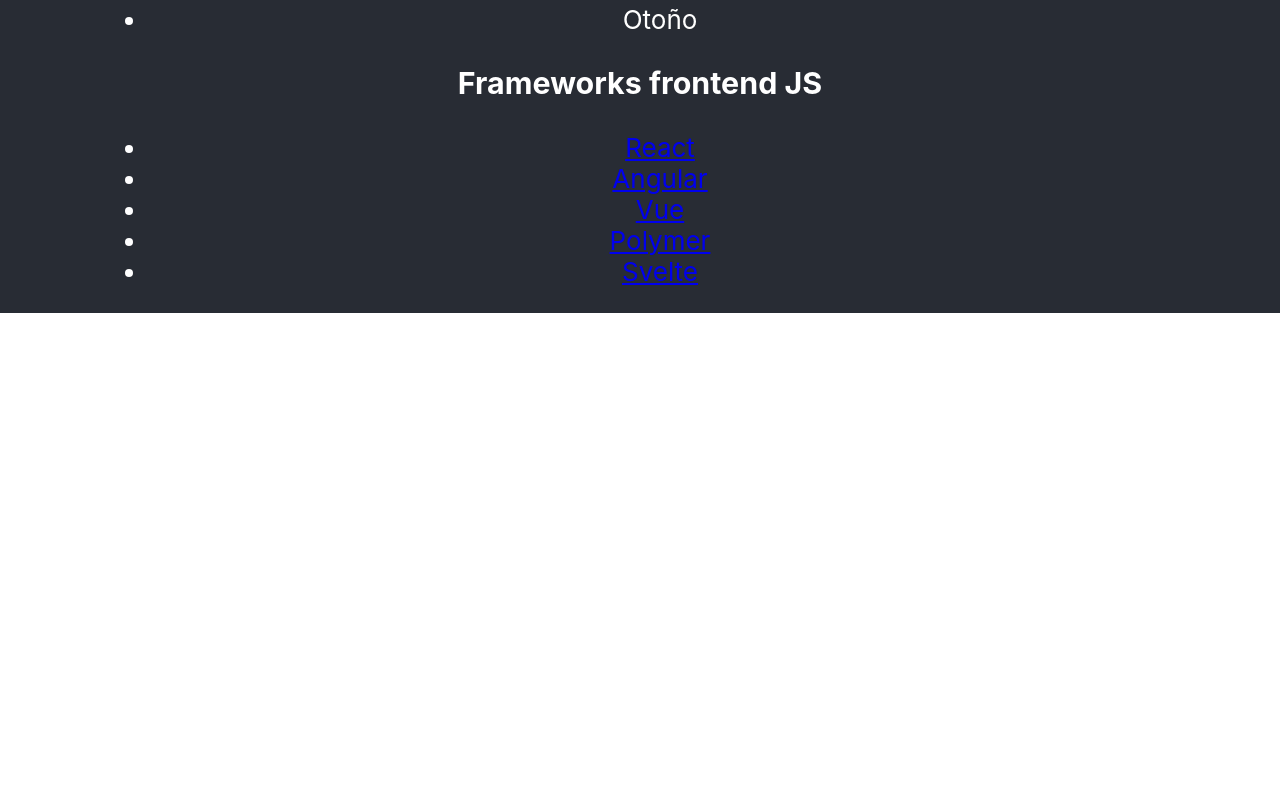
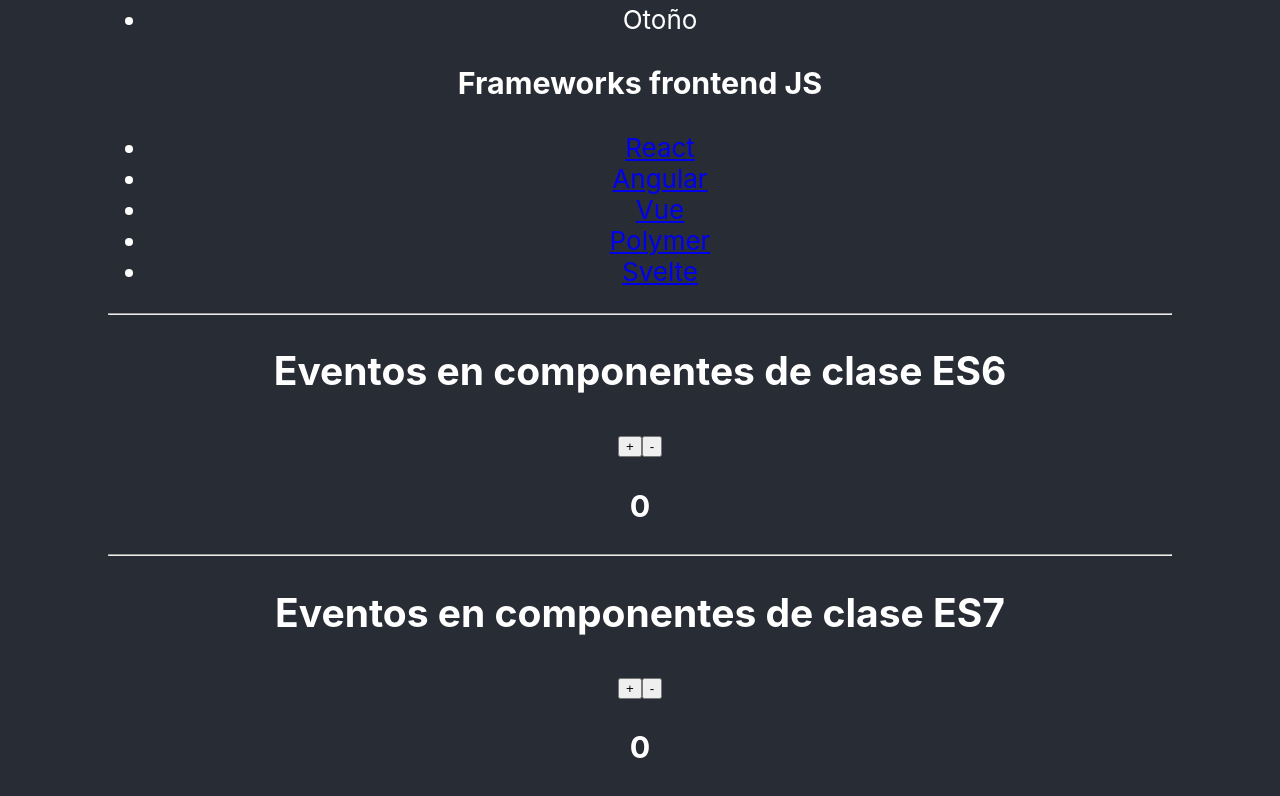
Before and after one commit to fabridev96/cursoreact, a React (Create React App) app: page / in a window 1280 px wide. Shown: the part 1685-2481 px from the top of the page. Before the commit the page ends 1998 px from the top, so only its background shows below. Built offline with nearby package versions, Linux system fonts and the light colour scheme.

Commit message:
final parte 10 curso: eventos y property initializers - diferencias es6 es7

```diff
--- a/src/App.js
+++ b/src/App.js
@@ -5,6 +5,7 @@
 import Estado from './componentes/Estado';
 import RenderizadoCondicional from './componentes/RenderizadoCondicional';
 import RenderizadoElementos from './componentes/RenderizadoElementos';
+import { EventosES6, EventosES7 } from './componentes/Eventos';
 import './App.css';
 
 function App() {
@@ -64,6 +65,14 @@
 
             <RenderizadoElementos />
 
+            <hr />
+
+            <EventosES6 />
+
+            <hr />
+
+            <EventosES7 />
+
           </section>
 
         </header>
--- /dev/null
+++ b/src/componentes/Eventos.js
@@ -0,0 +1,123 @@
+import React, {Component} from 'react';
+
+export class EventosES6 extends Component {
+
+    constructor(props){
+
+        super(props);
+
+        this.state = {
+
+            contador: 0
+
+        }
+
+        // establecer contexto this para la funcion sumar()
+        this.sumar = this.sumar.bind(this);
+
+        // establecer contexto this para la funcion restar()
+        this.restar = this.restar.bind(this);
+
+    }
+
+    sumar(e){
+
+        this.setState({
+            contador: this.state.contador + 1
+        });
+
+    }
+
+    restar(e){
+
+        this.setState({
+            contador: this.state.contador - 1
+        });
+
+    }
+
+    render(){
+
+        return (
+
+            <div>
+
+                <h2>Eventos en componentes de clase ES6</h2>
+
+                <nav>
+
+                    <button onClick={this.sumar}>
+                        +
+                    </button>
+
+                    <button onClick={this.restar}>
+                        -
+                    </button>
+
+                </nav>
+
+                <h3>{this.state.contador}</h3>
+
+
+            </div>
+
+        );
+
+    }
+
+}
+
+export class EventosES7 extends Component {
+
+    state = {
+
+        contador: 0
+
+    }
+
+    sumar = (e) => {
+
+        this.setState({
+            contador: this.state.contador + 1
+        });
+
+    }
+
+    restar = (e) => {
+
+        this.setState({
+            contador: this.state.contador - 1
+        });
+
+    }
+
+    render(){
+
+        return (
+
+            <div>
+
+                <h2>Eventos en componentes de clase ES7</h2>
+
+                <nav>
+
+                    <button onClick={this.sumar}>
+                        +
+                    </button>
+
+                    <button onClick={this.restar}>
+                        -
+                    </button>
+
+                </nav>
+
+                <h3>{this.state.contador}</h3>
+
+
+            </div>
+
+        );
+
+    }
+
+}
```
